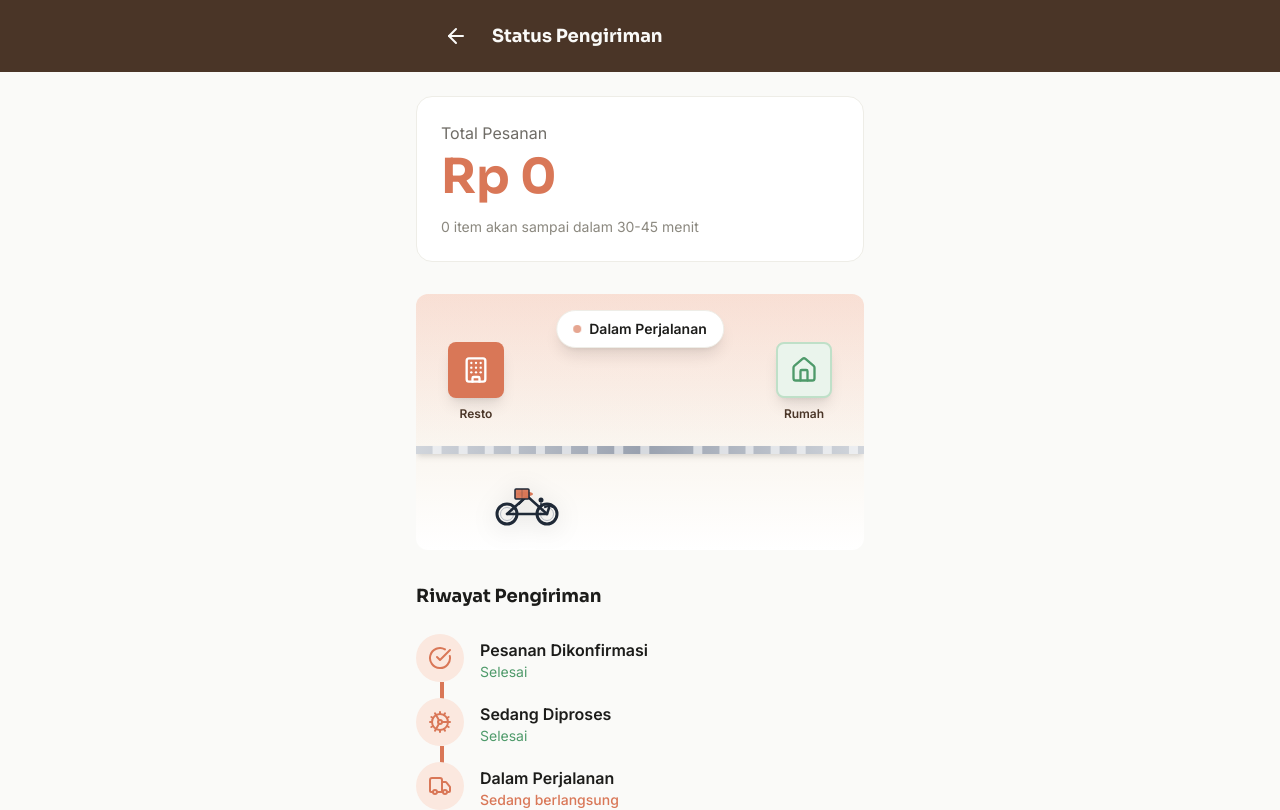
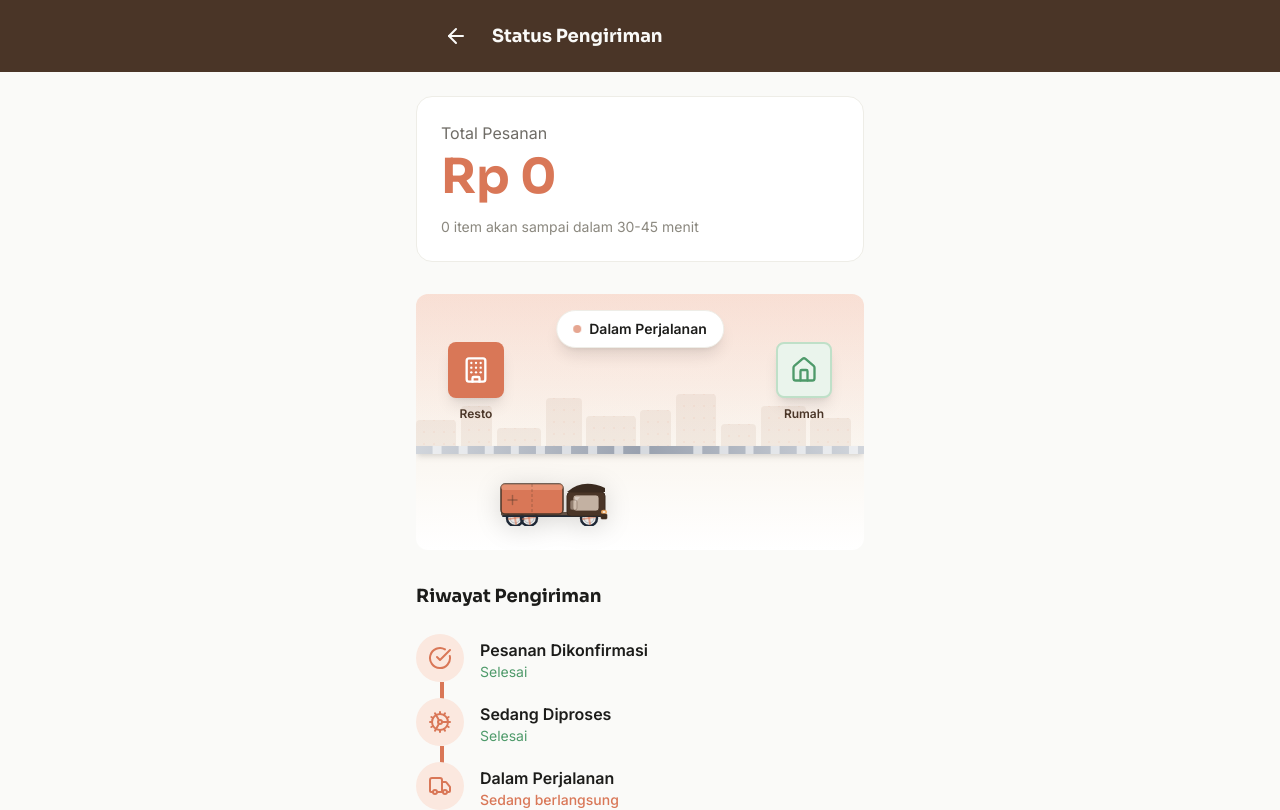
Before and after one commit to Maskur1711/luma-fe, a Next.js app: page /delivery in a window 1280 px wide. Shown: the top 810 px of the page. Built offline with nearby package versions, Linux system fonts and the light colour scheme.

Commit message:
Enhance delivery animation: add city skyline and replace motorcycle with detailed delivery truck SVG

```diff
--- a/src/components/delivery/DeliveryAnimation.tsx
+++ b/src/components/delivery/DeliveryAnimation.tsx
@@ -1,12 +1,45 @@
 "use client";
 
 import { Building, Home } from "lucide-react";
+
+const SKYLINE = [
+  { left: 0, width: 9, height: 34 },
+  { left: 10, width: 7, height: 48 },
+  { left: 18, width: 10, height: 26 },
+  { left: 29, width: 8, height: 56 },
+  { left: 38, width: 11, height: 38 },
+  { left: 50, width: 7, height: 44 },
+  { left: 58, width: 9, height: 60 },
+  { left: 68, width: 8, height: 30 },
+  { left: 77, width: 10, height: 48 },
+  { left: 88, width: 9, height: 36 },
+];
 
 export default function DeliveryAnimation() {
   return (
     <div className="w-full h-64 rounded-xl overflow-hidden relative bg-[linear-gradient(180deg,var(--color-brand-accent-soft)_0%,#FAF6F0_60%,#FFFFFF_100%)]">
       {/* Top decoration */}
       <div className="absolute inset-0 pointer-events-none bg-[linear-gradient(180deg,rgba(217,119,87,0.08)_0%,transparent_60%)]"></div>
+
+      {/* City skyline */}
+      <div className="absolute bottom-24 w-full h-16 overflow-hidden pointer-events-none">
+        {SKYLINE.map((b, i) => (
+          <div
+            key={i}
+            className="absolute bottom-0 rounded-t-sm"
+            style={{
+              left: `${b.left}%`,
+              width: `${b.width}%`,
+              height: `${b.height}px`,
+              backgroundColor: "#D9C7B8",
+              opacity: 0.28,
+              backgroundImage: "radial-gradient(circle, rgba(217,119,87,0.35) 1px, transparent 1.5px)",
+              backgroundSize: "10px 12px",
+              backgroundPosition: "3px 6px",
+            }}
+          ></div>
+        ))}
+      </div>
 
       {/* Road base */}
       <div className="absolute bottom-24 w-full h-2 bg-gradient-to-r from-gray-300 via-gray-400 to-gray-300 shadow-md"></div>
@@ -35,7 +68,7 @@ export default function DeliveryAnimation() {
         <p className="text-xs font-semibold mt-2 text-center text-brand-brown">Resto</p>
       </div>
 
-      {/* Animated Delivery Bike - SMOOTH */}
+      {/* Animated Delivery Truck - SMOOTH */}
       <div
         className="absolute z-20"
         style={{
@@ -45,41 +78,58 @@ export default function DeliveryAnimation() {
           filter: "drop-shadow(0 4px 12px rgba(0, 0, 0, 0.15))"
         }}
       >
-        {/* Simple, clean motorcycle SVG */}
-        <svg width="68" height="48" viewBox="0 0 68 48" className="w-full h-full">
-          {/* Back wheel */}
-          <circle cx="14" cy="36" r="10" fill="none" stroke="#1f2937" strokeWidth="3"/>
-          <circle cx="14" cy="36" r="6.5" fill="none" stroke="#9ca3af" strokeWidth="1" opacity="0.7"/>
+        {/* Detailed delivery truck SVG */}
+        <svg width="120" height="56" viewBox="0 0 120 56" className="w-full h-full">
+          {/* Rear axle wheels (double) */}
+          <circle cx="22" cy="48" r="8" fill="none" stroke="#1f2937" strokeWidth="2.5"/>
+          <circle cx="22" cy="48" r="5" fill="none" stroke="#9ca3af" strokeWidth="1" opacity="0.7"/>
+          <line x1="22" y1="41" x2="22" y2="55" stroke="#D97757" strokeWidth="1.2" style={{ transformOrigin: "22px 48px", animation: "wheelSpin 0.6s linear infinite" }}/>
+          <line x1="15" y1="48" x2="29" y2="48" stroke="#D97757" strokeWidth="1.2" style={{ transformOrigin: "22px 48px", animation: "wheelSpin 0.6s linear infinite" }}/>
+
+          <circle cx="36" cy="48" r="8" fill="none" stroke="#1f2937" strokeWidth="2.5"/>
+          <circle cx="36" cy="48" r="5" fill="none" stroke="#9ca3af" strokeWidth="1" opacity="0.7"/>
+          <line x1="36" y1="41" x2="36" y2="55" stroke="#D97757" strokeWidth="1.2" style={{ transformOrigin: "36px 48px", animation: "wheelSpin 0.6s linear infinite" }}/>
+          <line x1="29" y1="48" x2="43" y2="48" stroke="#D97757" strokeWidth="1.2" style={{ transformOrigin: "36px 48px", animation: "wheelSpin 0.6s linear infinite" }}/>
 
           {/* Front wheel */}
-          <circle cx="54" cy="36" r="10" fill="none" stroke="#1f2937" strokeWidth="3"/>
-          <circle cx="54" cy="36" r="6.5" fill="none" stroke="#9ca3af" strokeWidth="1" opacity="0.7"/>
+          <circle cx="96" cy="48" r="8" fill="none" stroke="#1f2937" strokeWidth="2.5"/>
+          <circle cx="96" cy="48" r="5" fill="none" stroke="#9ca3af" strokeWidth="1" opacity="0.7"/>
+          <line x1="96" y1="41" x2="96" y2="55" stroke="#D97757" strokeWidth="1.2" style={{ transformOrigin: "96px 48px", animation: "wheelSpin 0.6s linear infinite" }}/>
+          <line x1="89" y1="48" x2="103" y2="48" stroke="#D97757" strokeWidth="1.2" style={{ transformOrigin: "96px 48px", animation: "wheelSpin 0.6s linear infinite" }}/>
 
-          {/* Frame */}
-          <g strokeLinecap="round" strokeLinejoin="round">
-            <line x1="14" y1="36" x2="34" y2="18" stroke="#1f2937" strokeWidth="2.5"/>
-            <line x1="34" y1="18" x2="54" y2="36" stroke="#1f2937" strokeWidth="2.5"/>
-            <line x1="14" y1="36" x2="54" y2="36" stroke="#1f2937" strokeWidth="2.5"/>
-            <line x1="34" y1="18" x2="26" y2="26" stroke="#1f2937" strokeWidth="2"/>
-          </g>
+          {/* Undercarriage */}
+          <line x1="10" y1="46" x2="112" y2="46" stroke="#1f2937" strokeWidth="2" strokeLinecap="round"/>
 
-          {/* Seat */}
-          <ellipse cx="32" cy="16" rx="8" ry="2.5" fill="#D97757"/>
+          {/* Brand accent stripe */}
+          <rect x="8" y="42" width="104" height="3.5" rx="1" fill="#4A3527" opacity="0.85"/>
 
-          {/* Handlebar */}
-          <g strokeLinecap="round">
-            <line x1="54" y1="36" x2="56" y2="30" stroke="#1f2937" strokeWidth="2.5"/>
-            <path d="M 52 29 Q 56 27 60 29" fill="none" stroke="#1f2937" strokeWidth="2"/>
-          </g>
+          {/* Cargo box */}
+          <rect x="8" y="14" width="62" height="30" rx="4" fill="#D97757" stroke="#4A3527" strokeWidth="1.5"/>
+          <rect x="8" y="14" width="62" height="6" rx="3" fill="#EFA484" opacity="0.6"/>
+          <line x1="39" y1="14" x2="39" y2="44" stroke="#4A3527" strokeWidth="1" opacity="0.35" strokeDasharray="3,2"/>
+          <line x1="15" y1="30" x2="24" y2="30" stroke="#4A3527" strokeWidth="1.5" opacity="0.4" strokeLinecap="round"/>
+          <line x1="19.5" y1="25.5" x2="19.5" y2="34.5" stroke="#4A3527" strokeWidth="1.5" opacity="0.4" strokeLinecap="round"/>
 
-          {/* Delivery Box */}
-          <rect x="22" y="11" width="14" height="10" fill="#D97757" rx="1" opacity="0.95" />
-          <rect x="22" y="11" width="14" height="10" fill="none" stroke="#1f2937" strokeWidth="1.5" rx="1"/>
-          <line x1="29" y1="11" x2="29" y2="21" stroke="#1f2937" strokeWidth="1" opacity="0.3"/>
+          {/* Cab roof */}
+          <path d="M74 22 Q90 8 112 18 L112 22 Z" fill="#3a2a1f"/>
 
-          {/* Rider */}
-          <circle cx="48" cy="22" r="2.5" fill="#1f2937"/>
-          <line x1="48" y1="25" x2="48" y2="29" stroke="#1f2937" strokeWidth="1.5" strokeLinecap="round"/>
+          {/* Cab body */}
+          <rect x="74" y="22" width="38" height="24" rx="4" fill="#4A3527" stroke="#3a2a1f" strokeWidth="1"/>
+
+          {/* Windshield */}
+          <rect x="80" y="25" width="26" height="16" rx="3" fill="#D9C7B8" opacity="0.85" stroke="#4A3527" strokeWidth="0.8"/>
+          <path d="M82 27 L87 27 L82 33 Z" fill="#FFFFFF" opacity="0.35"/>
+
+          {/* Side window */}
+          <rect x="77" y="30" width="7" height="10" rx="2" fill="#D9C7B8" opacity="0.5" stroke="#4A3527" strokeWidth="0.6"/>
+
+          {/* Headlight */}
+          <ellipse cx="111" cy="42" rx="3" ry="2.2" fill="#F2A65A" opacity="0.9"/>
+          <ellipse cx="111" cy="42" rx="1.5" ry="1" fill="#FFFFFF" opacity="0.8"/>
+
+          {/* Grill */}
+          <rect x="108" y="44" width="6" height="5" rx="1" fill="#3a2a1f" stroke="#4A3527" strokeWidth="0.6"/>
+          <line x1="108" y1="46" x2="114" y2="46" stroke="#4A3527" strokeWidth="0.5"/>
         </svg>
       </div>
 
@@ -131,6 +181,15 @@ export default function DeliveryAnimation() {
             transform: translateX(-100%);
           }
         }
+
+        @keyframes wheelSpin {
+          from {
+            transform: rotate(0deg);
+          }
+          to {
+            transform: rotate(360deg);
+          }
+        }
       `}</style>
     </div>
   );
```
